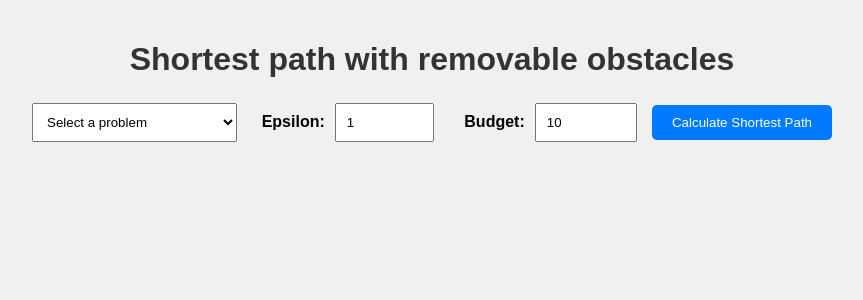
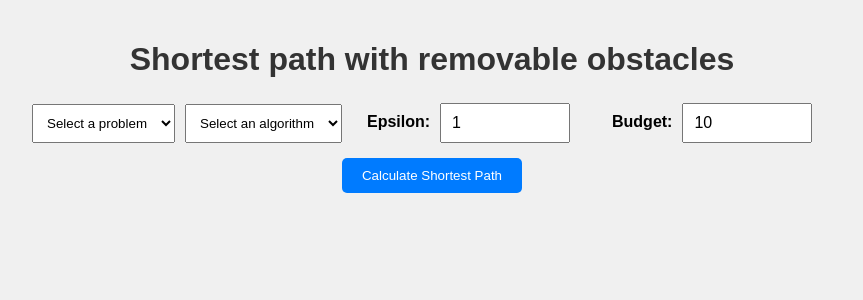
Before and after one commit to GTerglav/shortest-path-with-removable-obstacles, a Flask app: page / in a window 1280 px wide. Shown: the top 300 px of the page, without its empty margins (208-1071 px from the left). Run offline with Flask 3, Linux system fonts and the light colour scheme; parts of the project's set-up code (start-up, migrations or seed data) failed here and were passed over; some libraries are stand-ins or nearby versions.

Commit message:
added algorithm choice to app and cleaned up a bit

```diff
--- a/src/AVLTree.py
+++ b/src/AVLTree.py
@@ -180,7 +180,6 @@ class AVLTree:
         listOfElements = []
         if root:
             listOfElements.append(root.key)
-            # print("{0} ".format(root.key), end="")
             listOfElements += self.preorder(root.left)
             listOfElements += self.preorder(root.right)
         return listOfElements
--- a/src/main.py
+++ b/src/main.py
@@ -10,7 +10,8 @@ from problems import (
     problemError3,
     problemParameters,
 )
-from sweepViabilityGraph import main
+from sweepViabilityGraph import main as sweep
+from sparseGraph import main as sparse
 import time
 import plotly.graph_objects as go
 
@@ -145,6 +146,8 @@ def calculate_shortest_path():
     data = request.json
 
     problem_name = data.get("problem")
+    algorithm = data.get("algorithm", "sweep")
+
     if problem_name not in problems:
         return jsonify({"error": "Invalid problem name"}), 400
 
@@ -166,9 +169,17 @@ def calculate_shortest_path():
         problem.budget = budget
 
     if problem:
+        # Select the appropriate algorithm
+        if algorithm == "sweep":
+            algorithm = sweep
+        elif algorithm == "sparse":
+            algorithm = sparse
+        else:
+            return jsonify({"error": "Invalid algorithm"}), 400
+
         # Calculate the shortest path for the selected problem
         start_time = time.time()
-        result = main(problem, epsilon)
+        result = algorithm(problem, epsilon)
         path = [(x, y) for x, y, _ in result]
         formattedPathString = ", ".join([str(coord) for coord in path])
         end_time = time.time()
--- a/src/sVGwithPoints.py
+++ b/src/sVGwithPoints.py
@@ -6,7 +6,6 @@ import numpy as np
 from AVLTree import AVLTree, TreeNode
 
 from dijkstra import dijkstra
-import helper
 
 from problems import problemParameters
 import problems
@@ -34,7 +33,7 @@ class Graph:
         self.vertices.setdefault(start, []).append((end, cost, length))
 
 
-############################## Helper functions but with Point class ############
+############################## Helper functions modified to suit Point class ############
 
 
 def plotPointsAndObstaclesSweep(
--- a/src/static/main.js
+++ b/src/static/main.js
@@ -18,6 +18,7 @@ fetch('/get_problems')
         });
     });
 
+
 // Update the epsilon value displayed dynamically as the slider/input changes
 epsilonRange.addEventListener('input', () => {
     epsilonValue.textContent = epsilonRange.value;
@@ -27,6 +28,7 @@ epsilonRange.addEventListener('input', () => {
 calculateButton.addEventListener('click', () => {
     // Retrieve the selected problem and epsilon value
     const problem = problemSelect.value;
+    const algorithm = algorithmSelect.value;
     const epsilon = epsilonRange.value;
     const budget = budgetInput.value;
 
@@ -36,7 +38,7 @@ calculateButton.addEventListener('click', () => {
         headers: {
             'Content-Type': 'application/json'
         },
-        body: JSON.stringify({ problem, epsilon, budget })
+        body: JSON.stringify({ problem, algorithm, epsilon, budget })
     })
     .then(response => response.json())
     .then(data => {
--- a/src/static/styles.css
+++ b/src/static/styles.css
@@ -35,7 +35,12 @@ h1 {
 /* Select styles */
 #problemSelect {
     padding: 10px;
-    flex: 1;
+    flex: 0.2;
+}
+
+#algorithmSelect {
+    padding: 10px;
+    flex: 0.2;
 }
 
 /* Input container styles */
@@ -53,10 +58,14 @@ h1 {
     font-weight: bold;
 }
 
+
 /* Input styles */
 .input-container input {
     padding: 10px;
-    width: 100%;
+    width: 130px;
+    font-size: 16px;
+    height: 40px;
+    box-sizing: border-box;
 }
 
 /* Button styles */
--- a/src/templates/index.html
+++ b/src/templates/index.html
@@ -10,18 +10,17 @@
 <body>
     <div class="container">
         <h1>Shortest path with removable obstacles</h1>
-        <!-- <div class="form-container">
-            <select id="problemSelect">
-                <option value="">Select a problem</option>
-            </select>
-            <input type="text" id="epsilonRange" placeholder="Epsilon value" value="1">
-            <input type="text" id="epsilonRange" placeholder="Budget" value="10">
-            <button id="calculateButton">Calculate Shortest Path</button>
-        </div> -->
         <div class="form-container">
             <select id="problemSelect">
                 <option value="">Select a problem</option>
             </select>
+
+            <select id="algorithmSelect">
+                <option value="">Select an algorithm</option>
+                <option value="sweep">Sweep</option>
+                <option value="sparse">Sparse</option>
+            </select>
+
             <div class="input-container">
                 <label for="epsilonRange">Epsilon:</label>
                 <input type="text" id="epsilonRange" placeholder="Epsilon value" value="1">
--- a/src/viabilityGraph.py
+++ b/src/viabilityGraph.py
@@ -140,7 +140,7 @@ pklProblem1000 = problems.loadProblemPickle("problem1000.pkl")
 # n = 864, time = 4574s
 if __name__ == "__main__":
     startTime2 = time.time()
-    main(pklProblem1000)
+    main(pklProblem200)
     endTime2 = time.time()
     print(f"Execution time {endTime2 - startTime2} seconds")
 
```
Also changed, not shown: src/dijkstra.py (+52 -0 lines), src/helper.py (+19 -18 lines), src/newDijkstra.py (deleted, +0 -54 lines), src/sparseGraph.py (+2 -9 lines).
